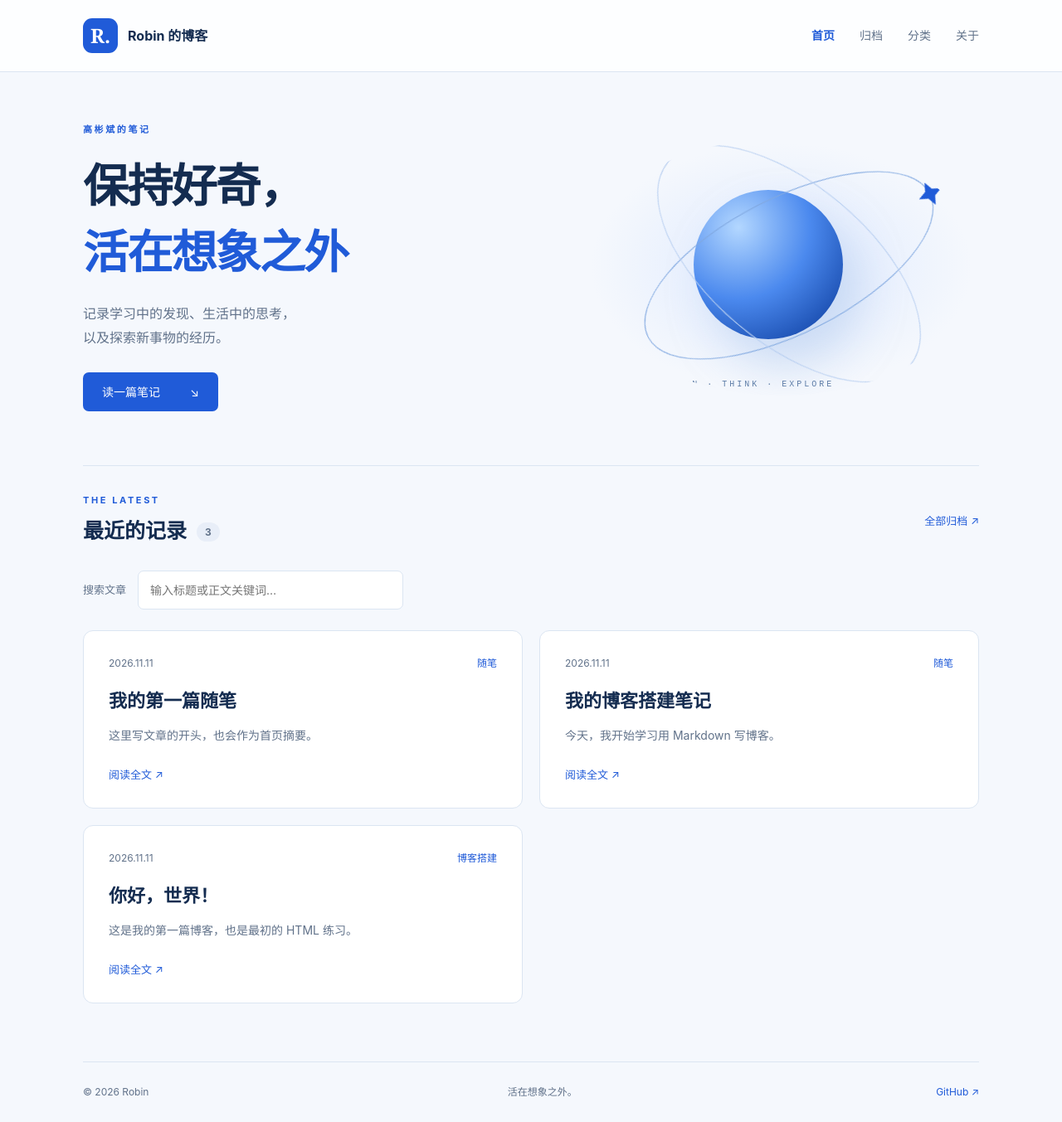
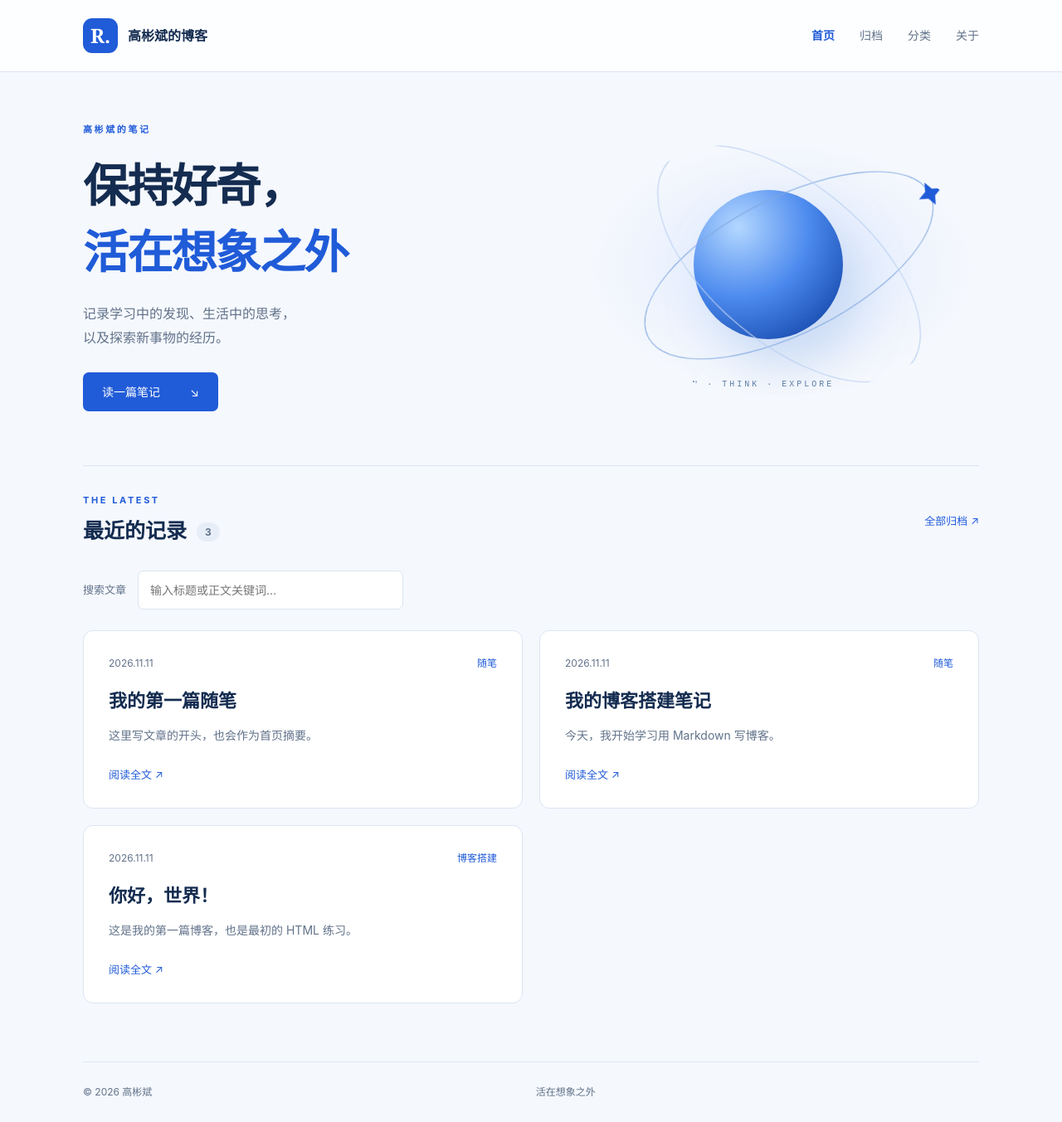
Before and after one commit to RobinGaoofficial/RobinGaoofficial.github.io, a Jekyll site: the page built from index.html, in a window 1280 px wide. Shown: the whole page at 83% size. Built offline with Jekyll 4.4.1, drawn with Linux system fonts in a browser that asks for light colours.

Commit message:
Rename site header and footer; remove repository link

```diff
--- a/_layouts/default.html
+++ b/_layouts/default.html
@@ -12,7 +12,7 @@
 <body>
 <a class="skip" href="#content">跳到正文</a>
 <header class="site-header"><div class="header-inner">
-<a class="brand" href="{{ '/' | relative_url }}"><span class="brand-mark">R.</span><span>Robin 的博客</span></a>
+<a class="brand" href="{{ '/' | relative_url }}"><span class="brand-mark">R.</span><span>高彬斌的博客</span></a>
 <nav aria-label="主导航">
 <a href="{{ '/' | relative_url }}" {% if page.url == '/' %}aria-current="page"{% endif %}>首页</a>
 <a href="{{ '/archive.html' | relative_url }}" {% if page.url == '/archive.html' %}aria-current="page"{% endif %}>归档</a>
@@ -20,6 +20,6 @@
 <a href="{{ '/about.html' | relative_url }}" {% if page.url == '/about.html' %}aria-current="page"{% endif %}>关于</a>
 </nav></div></header>
 <main id="content" class="site-main">{{ content }}</main>
-<footer class="site-footer"><span>© {{ site.time | date: "%Y" }} Robin</span><span>活在想象之外。</span><a href="https://github.com/RobinGaoofficial/RobinGaoofficial.github.io">GitHub ↗</a></footer>
+<footer class="site-footer"><span>© {{ site.time | date: "%Y" }} 高彬斌</span><span>活在想象之外</span><span aria-hidden="true"></span></footer>
 </body>
 </html>
```
